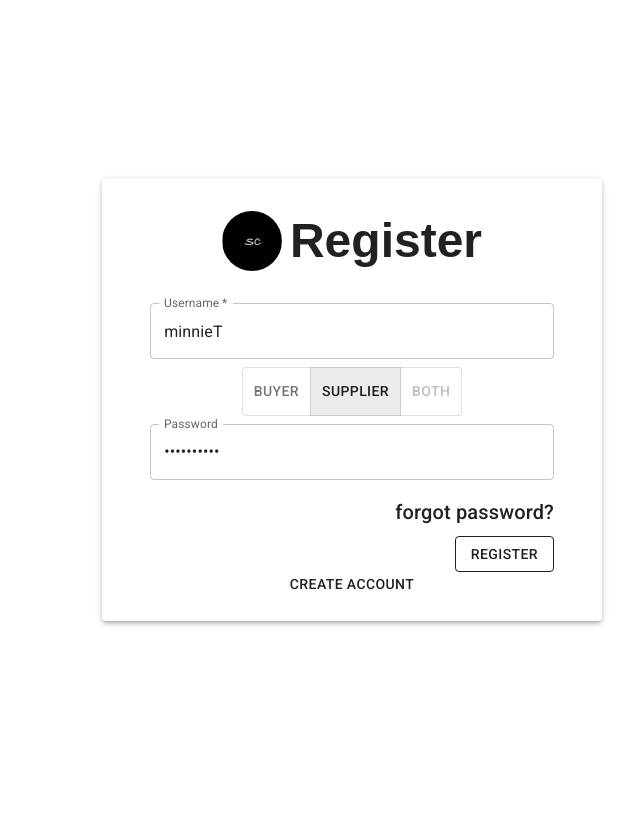
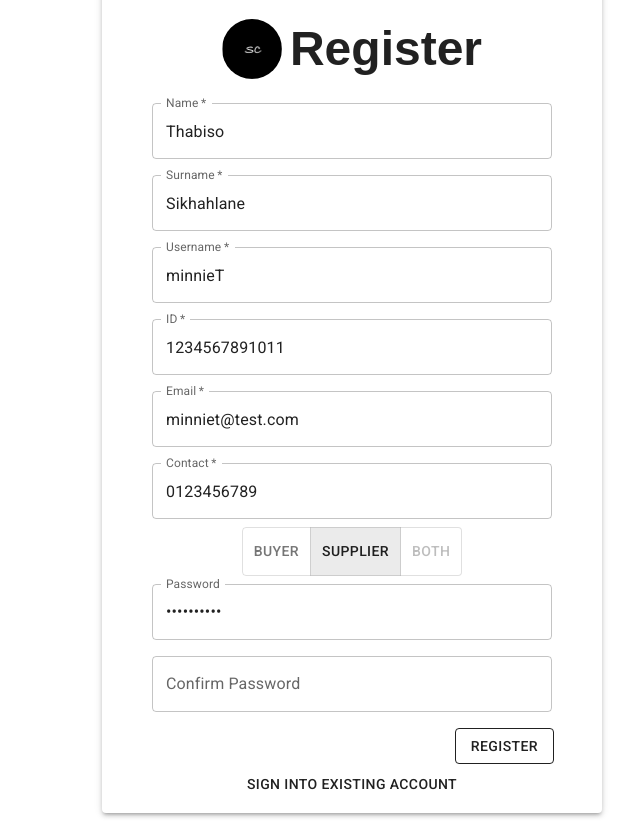
Before and after one commit to innocentsbu20/supplier-connect, a React (Create React App) app: page /register in a window 1280 px wide. Shown: the whole page, without its empty margins (640-1280 px from the left). Before the commit the page ends 800 px from the top, so only its background shows below. Built offline with nearby package versions, Linux system fonts and the light colour scheme; the HTML template or start-up script is replaced by a standard one.

Commit message:
Added registration page

```diff
--- a/src/views/auth/register/Register.js
+++ b/src/views/auth/register/Register.js
@@ -11,7 +11,12 @@ export default function Register() {
     const [state, setState] = useState({
         username: 'minnieT',
         type: 'Supplier',
-        password: 'pass1@test'
+        password: 'pass1@test',
+        name: 'Thabiso',
+        surname: 'Sikhahlane',
+        id: 1234567891011,
+        email: 'minniet@test.com',
+        contact: '0123456789',
     });
 
     const handleChange = (event, newAlignment) => {
@@ -22,7 +27,7 @@ export default function Register() {
     };
     const navigate = useNavigate();
 
-    const { username, password, type } = state;
+    const { username, password, type, name, surname, id, email, contact } = state;
 
     return (
 
@@ -45,11 +50,11 @@ export default function Register() {
                                 Register
                             </Typography>
                         </Box>
-                        <Box my={3}>
+                        <Box my={2}>
                             <Box
                                 component="form"
                                 sx={{
-                                    '& .MuiTextField-root': { m: 1, width: '40ch' },
+                                    '& .MuiTextField-root': { m: 1, width: '80%' },
                                 }}
                                 noValidate
                                 autoComplete="off"
@@ -58,10 +63,49 @@ export default function Register() {
                                     <TextField
                                         required
                                         fullWidth
+                                        id="name"
+                                        label="Name"
+                                        defaultValue={name}
+                                    />
+                                    <TextField
+                                        required
+                                        fullWidth
+                                        id="surname"
+                                        label="Surname"
+                                        defaultValue={surname}
+                                    />
+                                    <TextField
+                                        required
+                                        fullWidth
                                         id="username"
                                         label="Username"
                                         defaultValue={username}
                                     />
+                                    <TextField
+                                        required
+                                        fullWidth
+                                        id="id"
+                                        label="ID"
+                                        defaultValue={id}
+
+                                    />
+                                    <TextField
+                                        required
+                                        fullWidth
+                                        id="email"
+                                        label="Email"
+                                        defaultValue={email}
+                                    />
+                                    <TextField
+                                        required
+                                        fullWidth
+                                        id="contact"
+                                        label="Contact"
+                                        defaultValue={contact}
+
+
+                                    />
+
                                     <ToggleButtonGroup
                                         color="standard"
                                         value={type}
@@ -80,20 +124,23 @@ export default function Register() {
                                         type="password"
                                         autoComplete="current-password"
                                         defaultValue={password}
+                                    />   <TextField
+                                        id="outlined-password-input"
+                                        label="Confirm Password"
+                                        fullWidth
+                                        // onChange={} TODO: HANDLE CONFIRM PASSWODN ENABLE REGISTER BUTTON
+                                        type="password"
+                                        autoComplete="current-password"
+                                        defaultValue=""
                                     />
                                 </div>
                             </Box>
-                            <Box display='flex' py={1} px={6} justifyContent='flex-end' alignItems='center'>
-                                <Typography onClick={() => navigate("/forgot")} className='pointer' variant='h6' component='h6'>
-                                    forgot password?
-                                </Typography>
-                            </Box>
-                            <Box display='flex' px={6} justifyContent='flex-end' alignItems='center'>
+                            <Box display='flex' px={6} py={1} justifyContent='flex-end' alignItems='center'>
                                 <Button onClick={() => navigate("/")} variant="outlined" color={'inherit'}>Register</Button>
                             </Box>
                             <Box display='flex' className='pointer' justifyContent='center' alignItems='center'>
-                                <Typography onClick={() => navigate("/register")} variant='button' component='h2'>
-                                    create account
+                                <Typography onClick={() => navigate("/login")} variant='button' component='h2'>
+                                    Sign into existing account
                                 </Typography>
                             </Box>
                         </Box>
```
